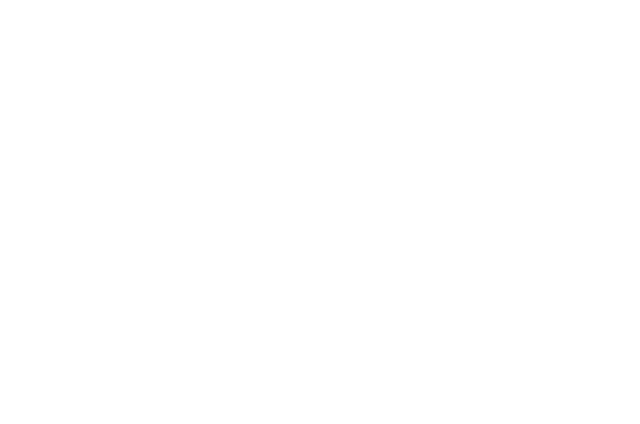
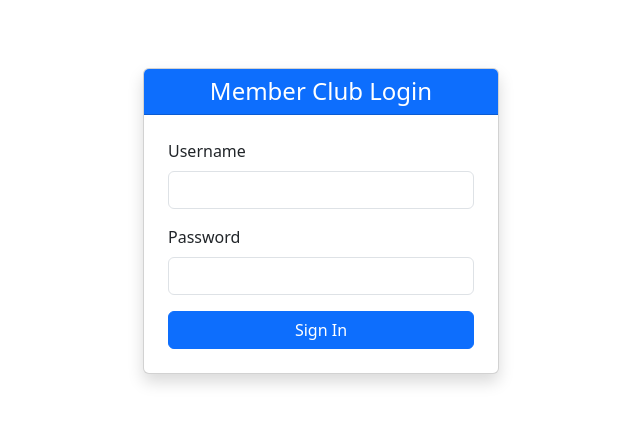
Before and after one commit to xschenkyle/member-club, an Angular app in the folder frontend/: page /login in a window 1280 px wide. Before the commit this address led to /. Shown: the top 424 px of the page, without its empty margins (319-959 px from the left). Built offline with nearby package versions, Linux system fonts and the light colour scheme.

Commit message:
add login page

```diff
--- a/frontend/angular.json
+++ b/frontend/angular.json
@@ -23,7 +23,8 @@
               {
                 "glob": "**/*",
                 "input": "public"
-              }
+              },
+              "src/assets"
             ],
             "styles": [
               "node_modules/bootstrap/dist/css/bootstrap.min.css",
--- a/frontend/src/app/app.routes.ts
+++ b/frontend/src/app/app.routes.ts
@@ -1,9 +1,20 @@
 import { Routes } from '@angular/router';
+import { authGuard } from './guards/auth.guard';
+import { LoginComponent } from './components/login/login.component';
 import { MemberListComponent } from './components/member-list/member-list.component';
 import { MemberDetailComponent } from './components/member-detail/member-detail.component';
 
 export const routes: Routes = [
-  { path: 'members', component: MemberListComponent },
-  { path: 'member-detail/:id', component: MemberDetailComponent }, // Matches 'export class MemberDetailComponent'
+  { path: 'login', component: LoginComponent },
+  {
+    path: 'members',
+    component: MemberListComponent,
+    canActivate: [authGuard]
+  },
+  {
+    path: 'member-detail/:id',
+    component: MemberDetailComponent,
+    canActivate: [authGuard]
+  },
   { path: '', redirectTo: '/members', pathMatch: 'full' }
 ];
--- /dev/null
+++ b/frontend/src/app/components/login/login.component.html
@@ -0,0 +1,24 @@
+<div class="container mt-5">
+    <div class="row justify-content-center">
+        <div class="col-md-4">
+            <div class="card shadow">
+                <div class="card-header bg-primary text-white text-center">
+                    <h4 class="mb-0">Member Club Login</h4>
+                </div>
+                <div class="card-body p-4">
+                    <form (ngSubmit)="onLogin()">
+                        <div class="mb-3">
+                            <label class="form-label">Username</label>
+                            <input type="text" class="form-control" [(ngModel)]="username" name="username" required>
+                        </div>
+                        <div class="mb-3">
+                            <label class="form-label">Password</label>
+                            <input type="password" class="form-control" [(ngModel)]="password" name="password" required>
+                        </div>
+                        <button type="submit" class="btn btn-primary w-100">Sign In</button>
+                    </form>
+                </div>
+            </div>
+        </div>
+    </div>
+</div>
--- /dev/null
+++ b/frontend/src/app/components/login/login.component.ts
@@ -0,0 +1,32 @@
+import { Component } from '@angular/core';
+import { Router } from '@angular/router';
+import { AuthService } from '../../services/auth.service';
+import { FormsModule } from '@angular/forms';
+import { CommonModule } from '@angular/common';
+
+@Component({
+    selector: 'app-login',
+    standalone: true,
+    imports: [CommonModule, FormsModule],
+    templateUrl: './login.component.html'
+})
+export class LoginComponent {
+    username = '';
+    password = '';
+    errorMessage = '';
+
+    constructor(private authService: AuthService, private router: Router) {}
+
+    async onLogin(): Promise<void> {
+        this.errorMessage = '';
+
+        // Call the service which now pulls from the JSON file
+        const isValid = await this.authService.validateCredentials(this.username, this.password);
+
+        if (isValid) {
+            this.router.navigate(['/members']);
+        } else {
+            this.errorMessage = 'Invalid username or password';
+        }
+    }
+}
--- /dev/null
+++ b/frontend/src/app/guards/auth.guard.ts
@@ -0,0 +1,15 @@
+import { inject } from '@angular/core';
+import { Router, CanActivateFn } from '@angular/router';
+import { AuthService } from '../services/auth.service';
+
+export const authGuard: CanActivateFn = () => {
+    const authService = inject(AuthService);
+    const router = inject(Router);
+
+    if (authService.isAuthenticated()) {
+        return true;
+    } else {
+        router.navigate(['/login']);
+        return false;
+    }
+};
--- /dev/null
+++ b/frontend/src/app/services/auth.service.ts
@@ -0,0 +1,38 @@
+import { Injectable } from '@angular/core';
+import { HttpClient } from '@angular/common/http';
+import { firstValueFrom } from 'rxjs';
+
+@Injectable({ providedIn: 'root' })
+export class AuthService {
+    private loggedIn = false;
+
+    constructor(private http: HttpClient) {}
+
+    // Decode Base64 for comparison
+    private decode(val: string): string {
+        return atob(val);
+    }
+
+    async validateCredentials(username: string, password: string): Promise<boolean> {
+        try {
+            // Fetch the "encrypted" JSON file
+            const config = await firstValueFrom(this.http.get<{u: string, p: string}>('assets/auth/config.json'));
+
+            if (username === this.decode(config.u) && password === this.decode(config.p)) {
+                this.loggedIn = true;
+                localStorage.setItem('isLoggedIn', 'true');
+                return true;
+            }
+            return false;
+        } catch (error) {
+            console.error('Security config missing', error);
+            return false;
+        }
+    }
+
+    isAuthenticated(): boolean {
+        return this.loggedIn || localStorage.getItem('isLoggedIn') === 'true';
+    }
+
+    login() { this.loggedIn = true; }
+}
--- /dev/null
+++ b/frontend/src/assets/auth/config.json
@@ -0,0 +1,4 @@
+{
+  "u": "YWRtaW4=",
+  "p": "cGFzc3dvcmQxMjM="
+}
```
